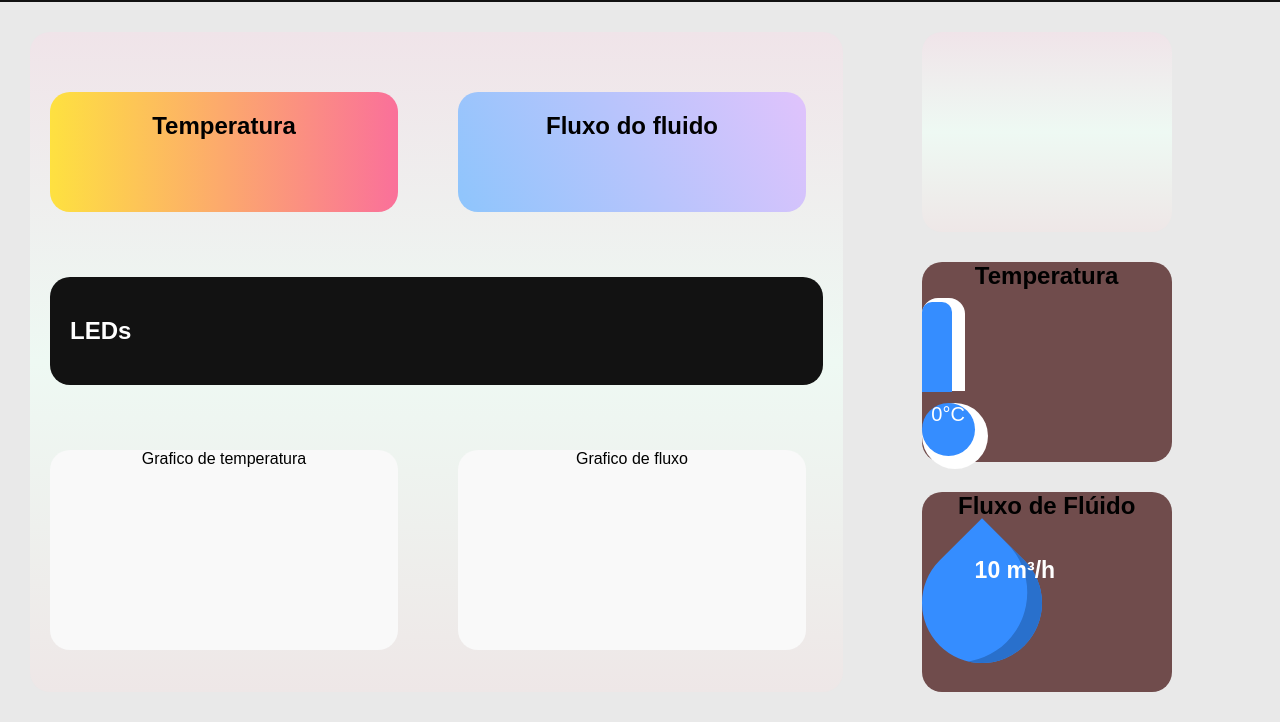
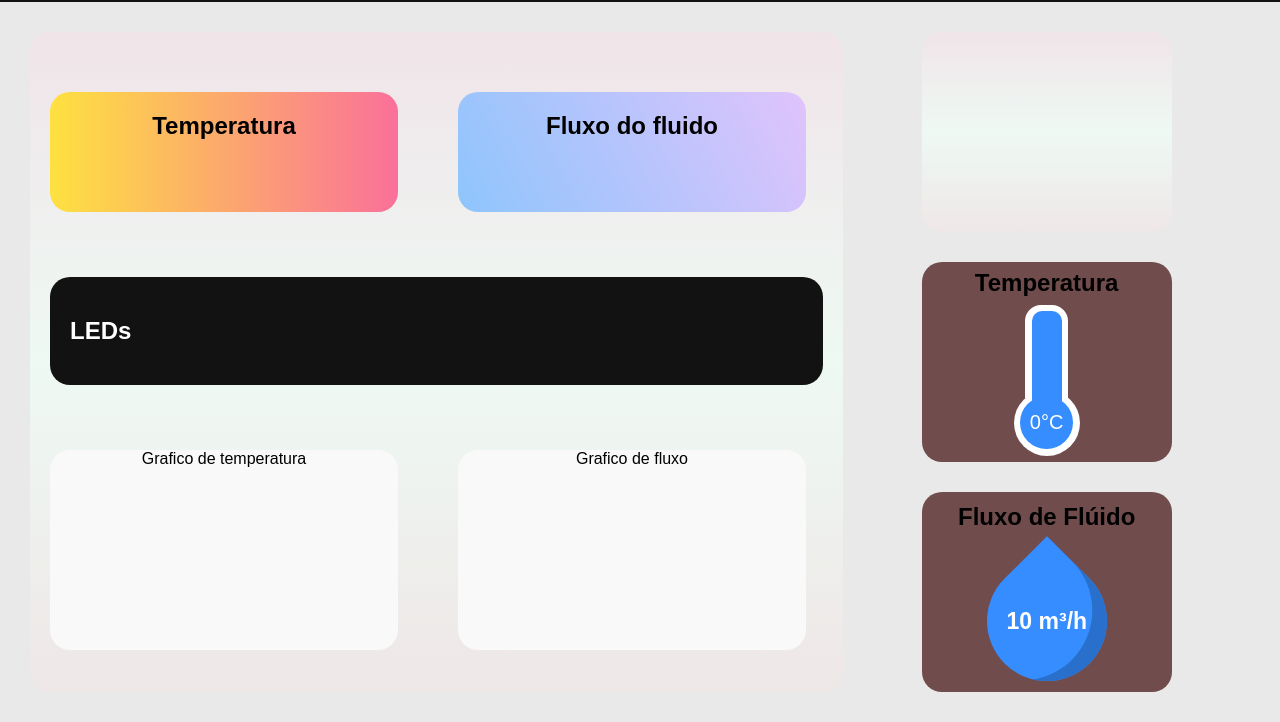
Before and after one commit to byarthurm/lil-leggs, a plain HTML site: page lil legs/pages/index.html in a window 1280 px wide. Shown: the part 148-870 px from the top of the page. Drawn offline with nearby package versions, Linux system fonts and the light colour scheme.

Commit message:
arrumado

```diff
--- a/lil legs/styles/style.css
+++ b/lil legs/styles/style.css
@@ -167,7 +167,6 @@ h1{
   margin: 0;
 }
 /* ---------------------------------------------------------- */
-<<<<<<< Updated upstream
 .arrumando{
   display: flex;
   justify-content: space-around;
@@ -193,8 +192,6 @@ h1{
   display: none;
 }
 /* -------------------Termômetro--------------------- */
-=======
->>>>>>> Stashed changes
 .d-flex {
   display: flex;
 }
@@ -253,7 +250,6 @@ h1{
 }
 .a-bottom {
   align-items: flex-end;
-<<<<<<< Updated upstream
 }
 /* ---------------------Gota----------------------- */
 .drop {
@@ -275,6 +271,4 @@ h1{
   font-size: 23px;
   color: white;
   font-weight: bold;
-=======
->>>>>>> Stashed changes
 }
```
